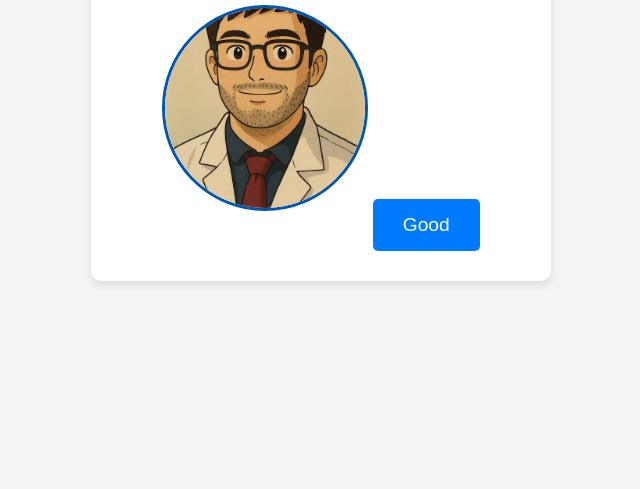
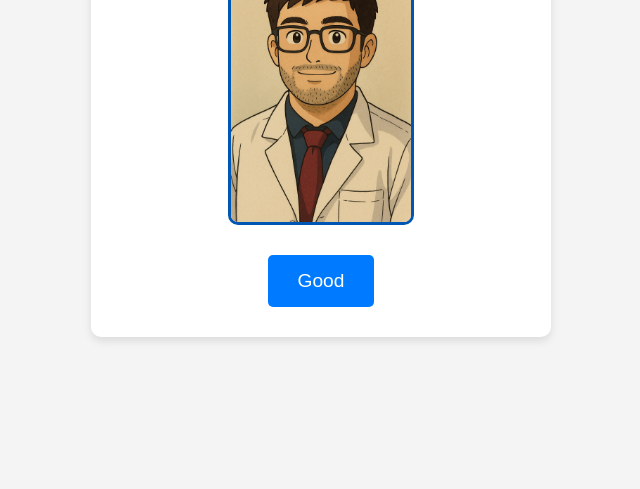
Before and after one commit to Remuda1/BishGood, a plain HTML site: page index.html in a window 1280 px wide. Shown: the part 311-800 px from the top of the page, without its empty margins (319-959 px from the left). Drawn offline with Linux system fonts and the light colour scheme.

Commit message:
Update style.css

```diff
--- a/style.css
+++ b/style.css
@@ -14,7 +14,7 @@ body {
     padding: 30px;
     border-radius: 10px;
     box-shadow: 0 4px 8px rgba(0, 0, 0, 0.1);
-    text-align: center;
+    text-align: center; /* Center the content within the container */
     max-width: 400px;
     width: 90%;
 }
@@ -25,12 +25,15 @@ h1 {
 }
 
 .supervisor-img {
-    width: 200px; /* Adjust as needed */
-    height: 200px; /* Adjust as needed */
-    border-radius: 50%; /* Makes the image round */
-    object-fit: cover; /* Ensures the image covers the area without distortion */
+    width: 180px; /* Slightly reduced width */
+    height: auto; /* Maintain aspect ratio for a portrait feel */
+    border-radius: 10px; /* Less round for a more standard portrait */
+    object-fit: contain; /* Ensures the whole image is visible within the bounds */
     margin-bottom: 20px;
     border: 3px solid #0056b3;
+    display: block; /* Allows margin: 0 auto; to work for centering */
+    margin-left: auto;
+    margin-right: auto;
 }
 
 #goodButton {
@@ -42,6 +45,7 @@ h1 {
     font-size: 1.2em;
     cursor: pointer;
     transition: background-color 0.3s ease;
+    margin-top: 10px; /* Add some space between the image and button */
 }
 
 #goodButton:hover {
```
